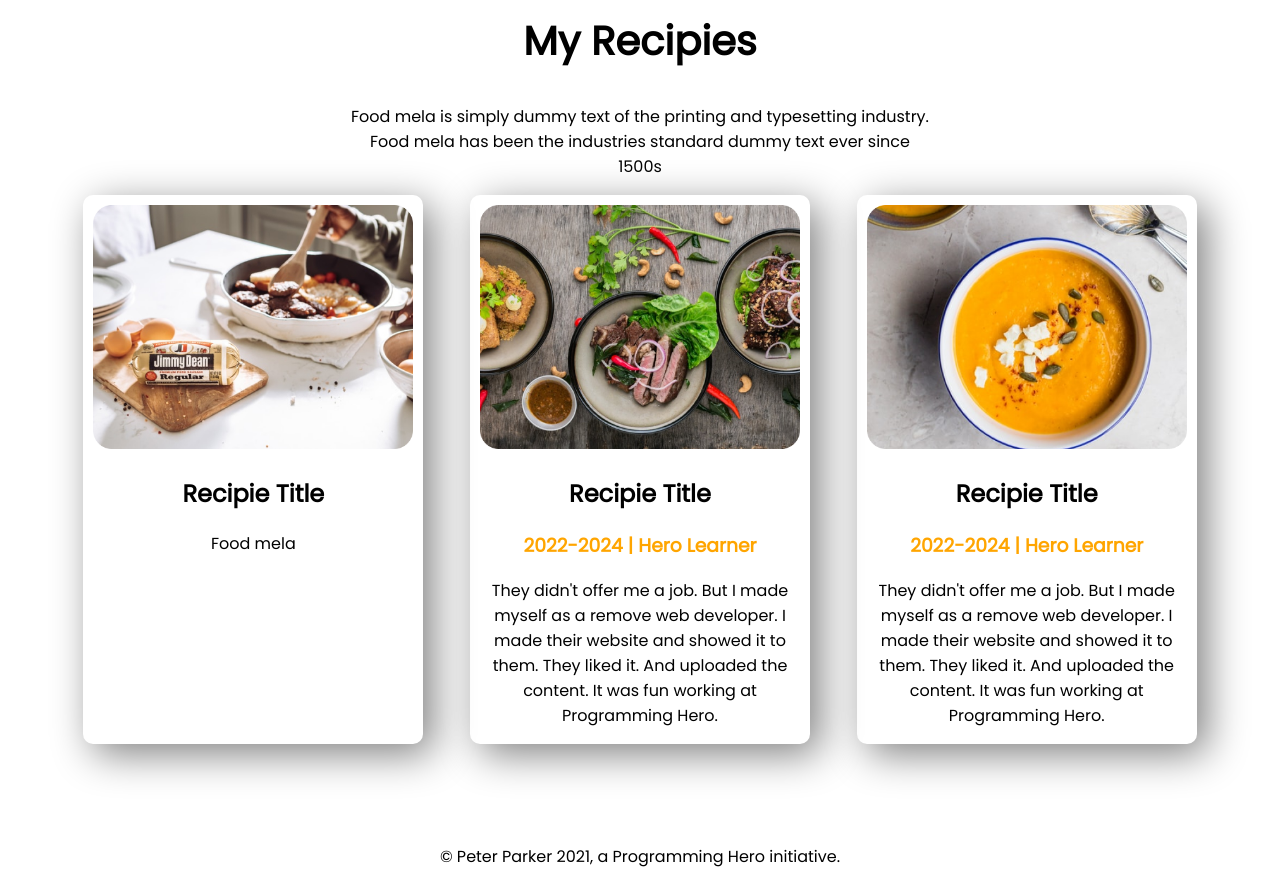
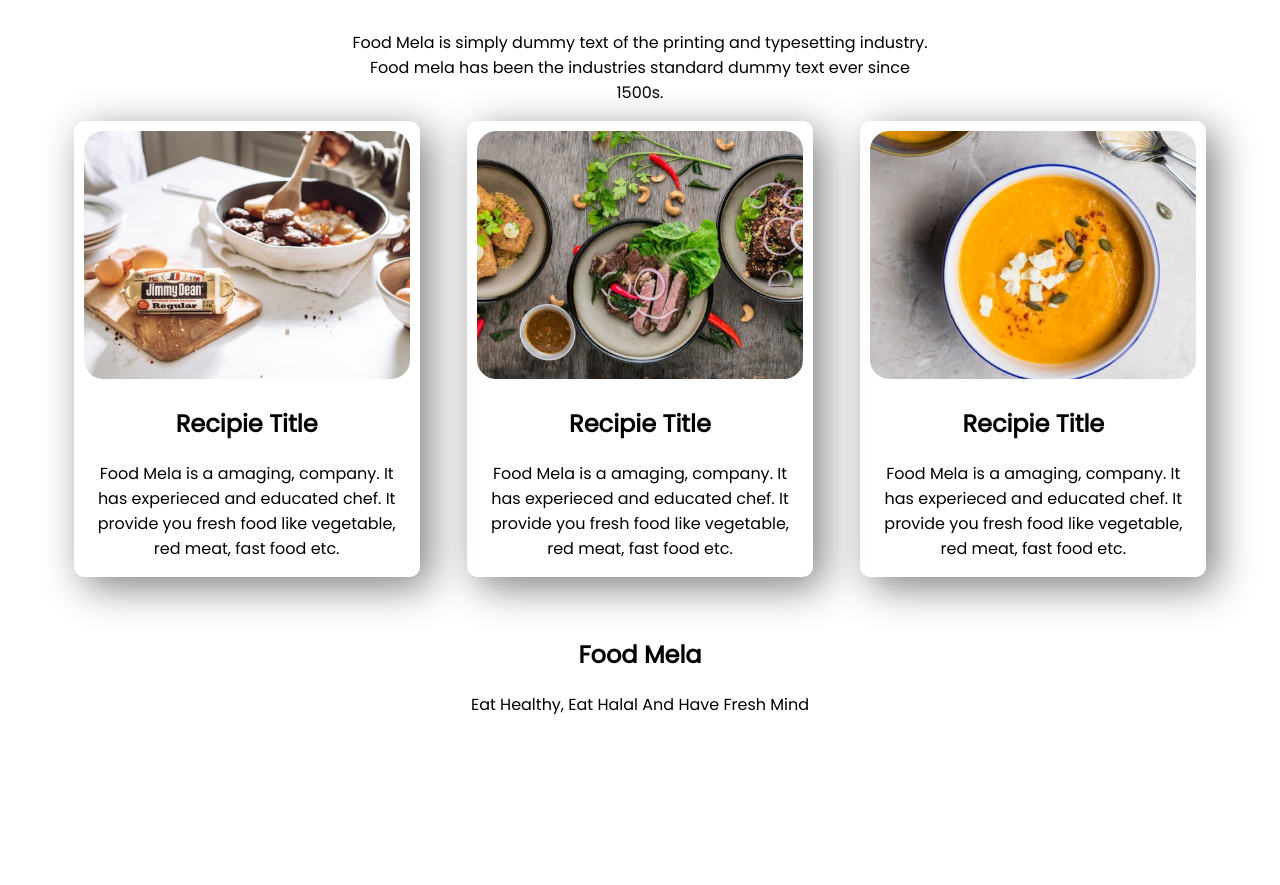
Before and after one commit to MORSALIN05/morsalin-portfolio, a plain HTML site: page index.html in a window 1280 px wide. Shown: the part 956-1841 px from the top of the page. After the commit the page ends 1689 px from the top, so only its background shows below. Drawn offline with Linux system fonts and the light colour scheme.

Commit message:
change added

```diff
--- a/index.html
+++ b/index.html
@@ -13,11 +13,13 @@
 </head>
 
 <body>
-    <section class="flexible-container">
+    <section class="top-banner  flexible-container">
+
         <div class="half-width">
+            <a class="link-button1" target="_blank" href="https://www.linkedin.com/in/mo-morsalin-8680b6219/">Home</a>
             <br>
             <h1><span class="orange-color">Skip</span>The Diet,<br>Just Eat Healthy<br>With Food Network</h1>
-            <p>Imagine you don't need a diet because we provide Healthy and delicious food for you</p>
+            <p>Imagine you don't need a diet because we provide Healthy and delicious food for you!</p>
             <a class="link-button" target="_blank" href="https://www.linkedin.com/in/mo-morsalin-8680b6219/">Order
                 Food</a>
 
@@ -37,7 +39,8 @@
         <div class="half-width about-me">
             <br><br>
             <h2>About Me</h2>
-            <p>Hello ,I am a experieced Chef. I have a long term experience about pitja ,burger, vegetable food etc. i
+            <p>Food Mela, a amaging food industry. It has a long term experience about pitja ,burger, vegetable food
+                etc. i
                 recommend you to trust us, eat our food without hesitation, Thanks. </p>
             <a class="link-button" target="_blank" href="https://www.linkedin.com/in/mo-morsalin-8680b6219/">Contact
                 Me</a>
@@ -47,36 +50,36 @@
     </section>
     <section class="My-Recepies">
         <h1>My Recipies</h1>
-        <p>Food mela is simply dummy text of the printing and typesetting industry. <br> Food mela has been the
+        <p>Food Mela is simply dummy text of the printing and typesetting industry. <br> Food mela has been the
             industries
-            standard dummy text ever since <br> 1500s </p>
+            standard dummy text ever since <br> 1500s. </p>
         <div class="flexible-container">
 
-            <div id="full-stack-experience" class="experience-item">
+            <div class="experience-item">
                 <img width="100%" src="images/food/Project Cover.jpg" alt="">
                 <h2>Recipie Title</h2>
-                <p>Food mela</p>
+                <p>Food Mela is a amaging, company. It has experieced and educated chef. It provide you
+                    fresh food like vegetable, red meat, fast food etc.</p>
             </div>
-            <div id="web-dev-experience" class="experience-item">
+            <div class="experience-item">
                 <img width="100%" src="images/food/Project Cover1.jpg" alt="">
                 <h2>Recipie Title</h2>
-                <h3 class="orange-color">2022-2024 | Hero Learner</h3>
-                <p>They didn't offer me a job. But I made myself as a remove web developer. I made their website and
-                    showed
-                    it to them. They liked it. And uploaded the content. It was fun working at Programming Hero.</p>
+                <p>Food Mela is a amaging, company. It has experieced and educated chef. It provide you
+                    fresh food like vegetable, red meat, fast food etc.</p>
             </div>
             <div id="web-dev-experience" class="experience-item">
                 <img width="100%" src="images/food/Project Cover.png" alt="">
                 <h2>Recipie Title</h2>
-                <h3 class="orange-color">2022-2024 | Hero Learner</h3>
-                <p>They didn't offer me a job. But I made myself as a remove web developer. I made their website and
-                    showed
-                    it to them. They liked it. And uploaded the content. It was fun working at Programming Hero.</p>
+
+                <p>Food Mela is a amaging, company. It has experieced and educated chef. It provide you
+                    fresh food like vegetable, red meat, fast food etc.</p>
             </div>
         </div>
     </section>
     <footer>
-        <p>© Peter Parker 2021, a Programming Hero initiative.</p>
+
+        <h2>Food Mela</h2>
+        <p>Eat Healthy, Eat Halal And Have Fresh Mind</p>
     </footer>
 </body>
 
--- a/style.css
+++ b/style.css
@@ -5,16 +5,26 @@ body{
 h1{
     font-size: 40px;
 }
+h2{
+    text-align: center;
+}
+
 .orange-color{
     color: orange;
 }
+
 .flexible-container{
     display:flex;
-    margin-bottom: 100px;
-    padding-left: 60px;
-    padding-right: 60px;
+    margin-bottom: 60px;
+    padding-left: 50px;
+    padding-right: 50px;
     border-left: 20px;
     border-right: 20px;
+}
+.top-banner{
+    background-image: url(images/banner/best-banner.png);
+
+    background-repeat: no-repeat;
 }
 .half-width{
     width: 40%;
@@ -34,6 +44,15 @@ h1{
     border-radius: 5px;
     border-radius: 25px;
 }
+.link-button1{
+    text-decoration: none;
+    background-image: linear-gradient(orange, rgb(85, 81, 80));
+
+    padding: 10px 40px;
+    color: white;
+    font-weight: 700;
+}
+
 .back-image{
     background-image: url(images/shapes/7.png);
 }
```
Also changed, not shown: images/banner/best-banner.jpg (added), images/banner/best-banner.png (added), images/banner/top-banner1.jpg (added), images/banner/top-banner4.jpg (added), images/banner/top-bannner2.jpg (added).
